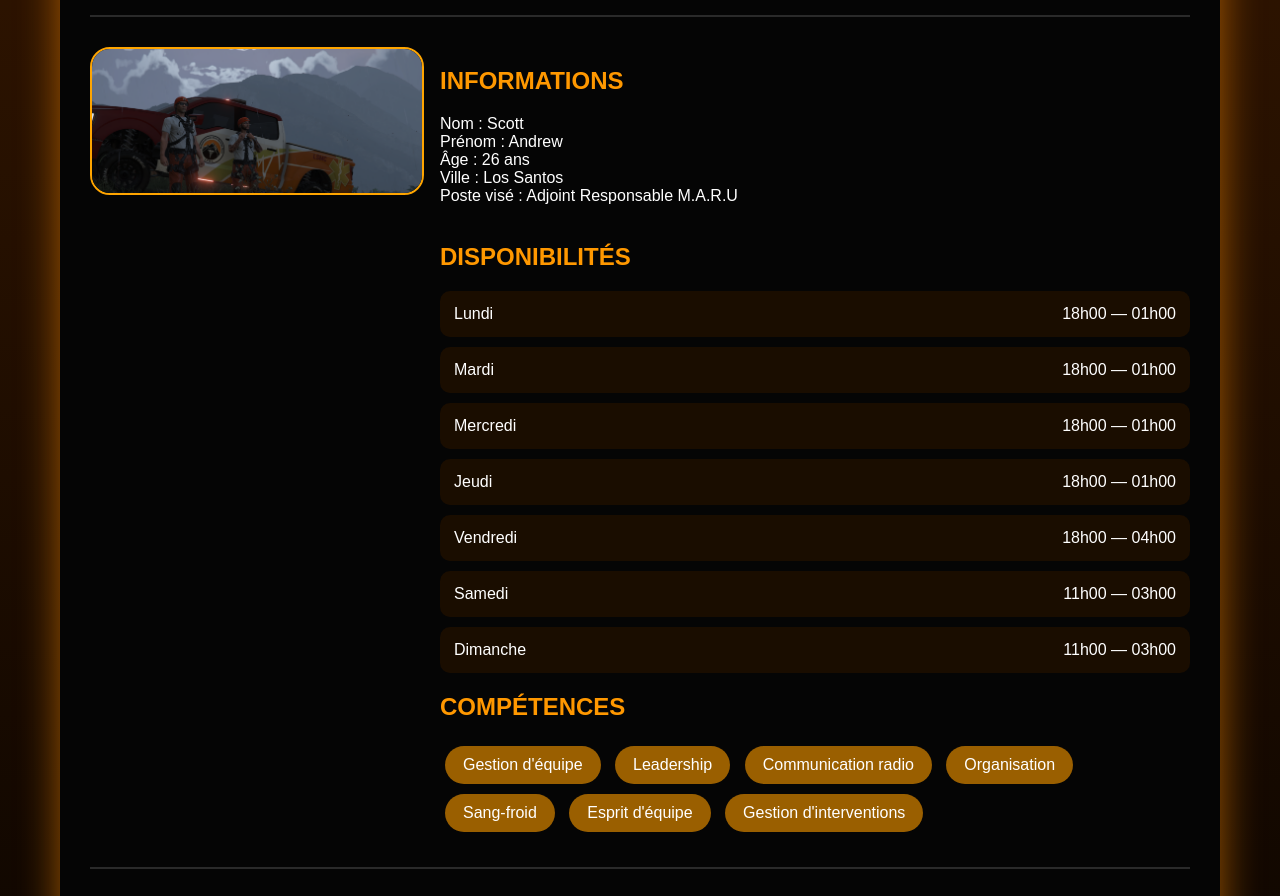
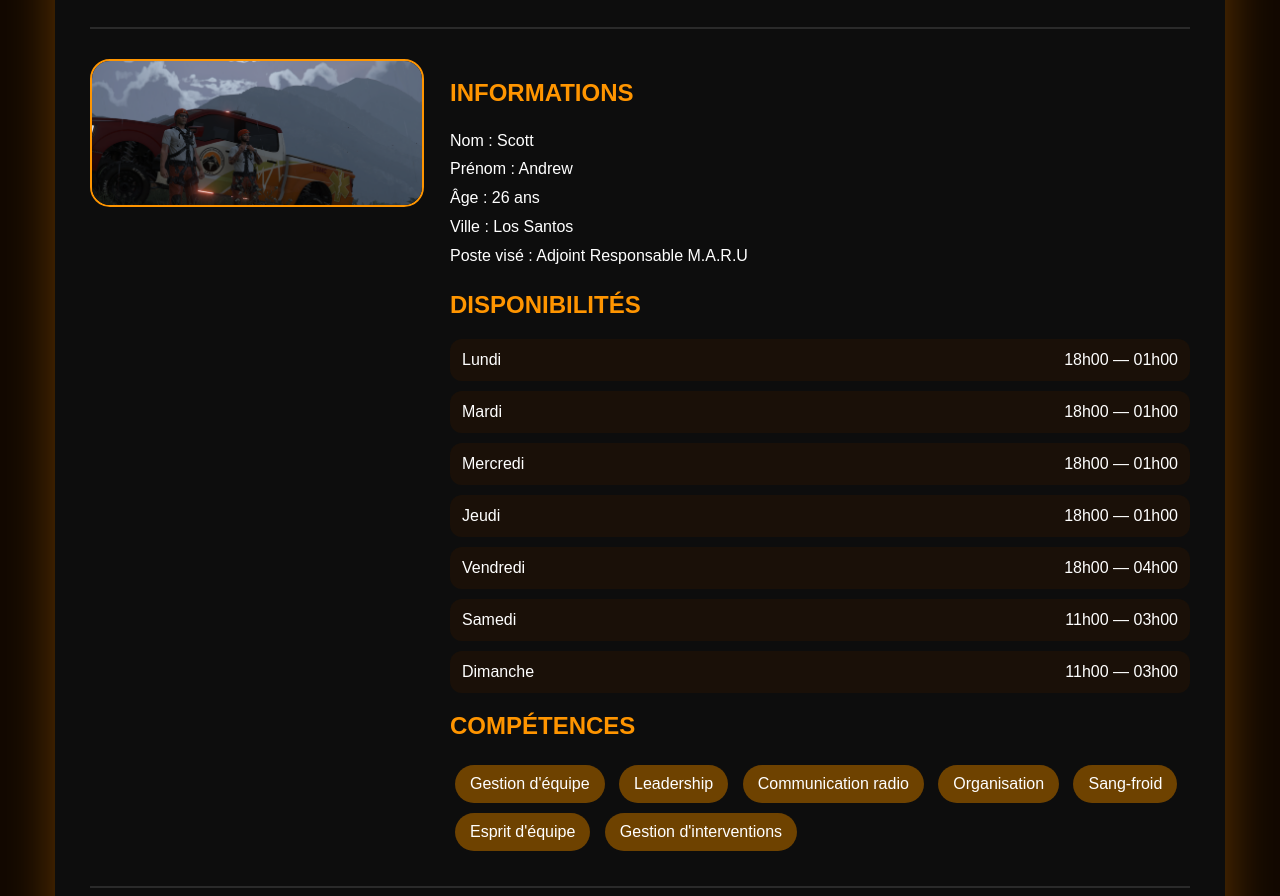
Before and after one commit to Hydrox347/Candidature---Responsable-adj.-MARU, a plain HTML site: page index.html in a window 1280 px wide. Shown: the part 304-1200 px from the top of the page. Drawn offline with Linux system fonts and the light colour scheme.

Commit message:
Update index.html

```diff
--- a/index.html
+++ b/index.html
@@ -1,37 +1,42 @@
-<html>
+<!DOCTYPE html>
+<html lang="fr">
 
 <head>
+<meta charset="UTF-8">
+<title>Andrew Scott — M.A.R.U</title>
+
 <style>
 
 body{
 margin:0;
 padding:40px;
-font-family:Arial;
-background:linear-gradient(to bottom,#351700,#000);
+background:#120900;
+font-family:Arial,sans-serif;
 color:white;
+min-height:100vh;
 }
 
 .box{
 max-width:1100px;
 margin:auto;
-background:#050505;
-padding:30px;
+background:#0d0d0d;
+padding:35px;
 border-radius:30px;
-box-shadow:0 0 40px rgba(255,140,0,0.6);
+box-shadow:0 0 50px rgba(255,140,0,.35);
+}
+
+.header{
+text-align:center;
+margin-bottom:30px;
 }
 
 h1{
-font-size:72px;
+font-size:65px;
 margin:15px;
-text-align:center;
 }
 
 .orange{
-color:#ff9800;
-}
-
-.center{
-text-align:center;
+color:#ff9500;
 }
 
 hr{
@@ -39,40 +44,46 @@ border:1px solid #2a2a2a;
 margin:30px 0;
 }
 
-.grid{
+.flex{
 display:flex;
-gap:20px;
+gap:30px;
+align-items:flex-start;
 }
 
 .left{
 width:30%;
 }
 
-.left img{
+.photo{
 width:100%;
 border-radius:20px;
-border:2px solid orange;
+border:2px solid #ff9500;
 }
 
 .right{
 flex:1;
 }
 
-.row{
-background:#1a0d00;
-padding:14px;
-border-radius:10px;
-margin-bottom:10px;
-display:flex;
-justify-content:space-between;
+.info{
+margin-bottom:20px;
+line-height:1.8;
 }
 
 .badge{
 display:inline-block;
-padding:10px 18px;
-background:#9a5f00;
+background:#6e4200;
+padding:10px 15px;
 border-radius:999px;
 margin:5px;
+}
+
+.dispo{
+background:#1a1008;
+padding:12px;
+border-radius:12px;
+margin-bottom:10px;
+display:flex;
+justify-content:space-between;
 }
 
 .footer{
@@ -83,15 +94,16 @@ font-size:13px;
 }
 
 </style>
+
 </head>
 
 <body>
 
 <div class="box">
 
-<div class="center">
+<div class="header">
 
-<img src="logo-maru.png.png" width="90">
+<img src="logo-maru.png.png" width="100">
 
 <h1>ANDREW SCOTT</h1>
 
@@ -103,11 +115,11 @@ Candidature — Adjoint Responsable M.A.R.U 🏔️🚑
 
 <hr>
 
-<div class="grid">
+<div class="flex">
 
 <div class="left">
 
-<img src="Andrew M.A.R.U.png">
+<img src="Andrew M.A.R.U.png" class="photo">
 
 </div>
 
@@ -115,50 +127,25 @@ Candidature — Adjoint Responsable M.A.R.U 🏔️🚑
 
 <h2 class="orange">INFORMATIONS</h2>
 
+<div class="info">
+
 Nom : Scott<br>
 Prénom : Andrew<br>
 Âge : 26 ans<br>
 Ville : Los Santos<br>
-Poste visé : Adjoint Responsable M.A.R.U<br>
+Poste visé : Adjoint Responsable M.A.R.U
 
-<br>
+</div>
 
 <h2 class="orange">DISPONIBILITÉS</h2>
 
-<div class="row">
-Lundi
-<span>18h00 — 01h00</span>
-</div>
-
-<div class="row">
-Mardi
-<span>18h00 — 01h00</span>
-</div>
-
-<div class="row">
-Mercredi
-<span>18h00 — 01h00</span>
-</div>
-
-<div class="row">
-Jeudi
-<span>18h00 — 01h00</span>
-</div>
-
-<div class="row">
-Vendredi
-<span>18h00 — 04h00</span>
-</div>
-
-<div class="row">
-Samedi
-<span>11h00 — 03h00</span>
-</div>
-
-<div class="row">
-Dimanche
-<span>11h00 — 03h00</span>
-</div>
+<div class="dispo"><span>Lundi</span><span>18h00 — 01h00</span></div>
+<div class="dispo"><span>Mardi</span><span>18h00 — 01h00</span></div>
+<div class="dispo"><span>Mercredi</span><span>18h00 — 01h00</span></div>
+<div class="dispo"><span>Jeudi</span><span>18h00 — 01h00</span></div>
+<div class="dispo"><span>Vendredi</span><span>18h00 — 04h00</span></div>
+<div class="dispo"><span>Samedi</span><span>11h00 — 03h00</span></div>
+<div class="dispo"><span>Dimanche</span><span>11h00 — 03h00</span></div>
 
 <h2 class="orange">COMPÉTENCES</h2>
 
@@ -178,38 +165,46 @@ Dimanche
 
 <h2 class="orange">POURQUOI LA M.A.R.U ?</h2>
 
-Je suis une personne sérieuse, investie et impliquée dans chaque responsabilité qui m'est confiée. L'unité M.A.R.U représente pour moi une structure exigeante demandant rigueur, organisation et esprit d’équipe.
+Depuis quelque temps, l’unité M.A.R.U attire particulièrement mon attention. Son domaine d’intervention demande sérieux, rigueur et un véritable esprit d’équipe.
 
-J’avais remarqué les précédentes ouvertures de postes sans avoir eu l’occasion de me présenter. Aujourd’hui, je souhaite saisir cette opportunité afin d’apporter mon investissement sur le long terme et contribuer au développement de l’unité.
+Je n’avais malheureusement pas eu l’occasion de présenter ma candidature lors des précédentes ouvertures de postes, mais aujourd’hui je souhaite tenter ma chance. Je pense pouvoir apporter quelque chose à l’unité grâce à mon implication, ma présence et mon envie de m’investir sur le long terme.
+
+<hr>
+
+<h2 class="orange">MOTIVATION</h2>
+
+Ce qui me motive particulièrement, c’est la possibilité d’obtenir un poste à responsabilité au sein de cette unité et pouvoir épauler la responsable qui gère aujourd’hui la M.A.R.U avec sérieux et investissement.
+
+J’ai sincèrement envie de m’investir, apporter ma pierre à l’édifice et participer à l’évolution de cette unité sur le long terme.
+
+Être à l’écoute des membres ainsi que des instructeurs est quelque chose d’important pour moi, car selon moi une bonne communication et une présence auprès de l’équipe restent la base d’une unité solide.
 
 <hr>
 
 <h2 class="orange">EXPÉRIENCE & IMPLICATION</h2>
 
-Durant mon parcours au sein du LSMC, j’ai toujours cherché à être présent, sérieux et volontaire. J’accorde une grande importance au travail d’équipe, à la communication ainsi qu’à l’image que renvoie une unité spécialisée.
+Durant mon parcours au sein du LSMC, j’ai toujours essayé d’être présent et impliqué dans ce que j’entreprends. J’accorde beaucoup d’importance au travail d’équipe, à la communication et à l’image qu’une unité renvoie.
 
-Mon objectif n’est pas seulement d’intégrer la M.A.R.U mais également d’aider à son évolution et accompagner ses membres.
+Je préfère apprendre, progresser et évoluer avec les personnes qui m’entourent plutôt que vouloir aller trop vite. Selon moi, c’est comme ça qu’on construit quelque chose de sérieux sur le long terme.
 
 <hr>
 
 <h2 class="orange">OBJECTIF</h2>
 
-Mon objectif est de participer activement au développement de la M.A.R.U, accompagner les membres, transmettre des connaissances et devenir un élément fiable au sein de cette unité.
+Mon objectif n’est pas seulement d’intégrer la M.A.R.U. Je souhaite aussi participer à son développement, accompagner les membres si besoin et devenir quelqu’un sur qui l’on peut compter avec le temps.
+
+Je souhaite évoluer au sein de cette unité avec sérieux, investissement et continuer à apporter ma contribution à son évolution.
 
 <hr>
 
-<div class="center">
-
+<center>
 <i>
-"Le secours en terrain difficile demande plus que des compétences : il demande de l'engagement."
+"Le terrain difficile ne demande pas seulement des compétences, mais aussi de l’investissement et de la confiance."
 </i>
-
-</div>
+</center>
 
 <div class="footer">
-
 LSMC • M.A.R.U • Andrew Scott
-
 </div>
 
 </div>
```
